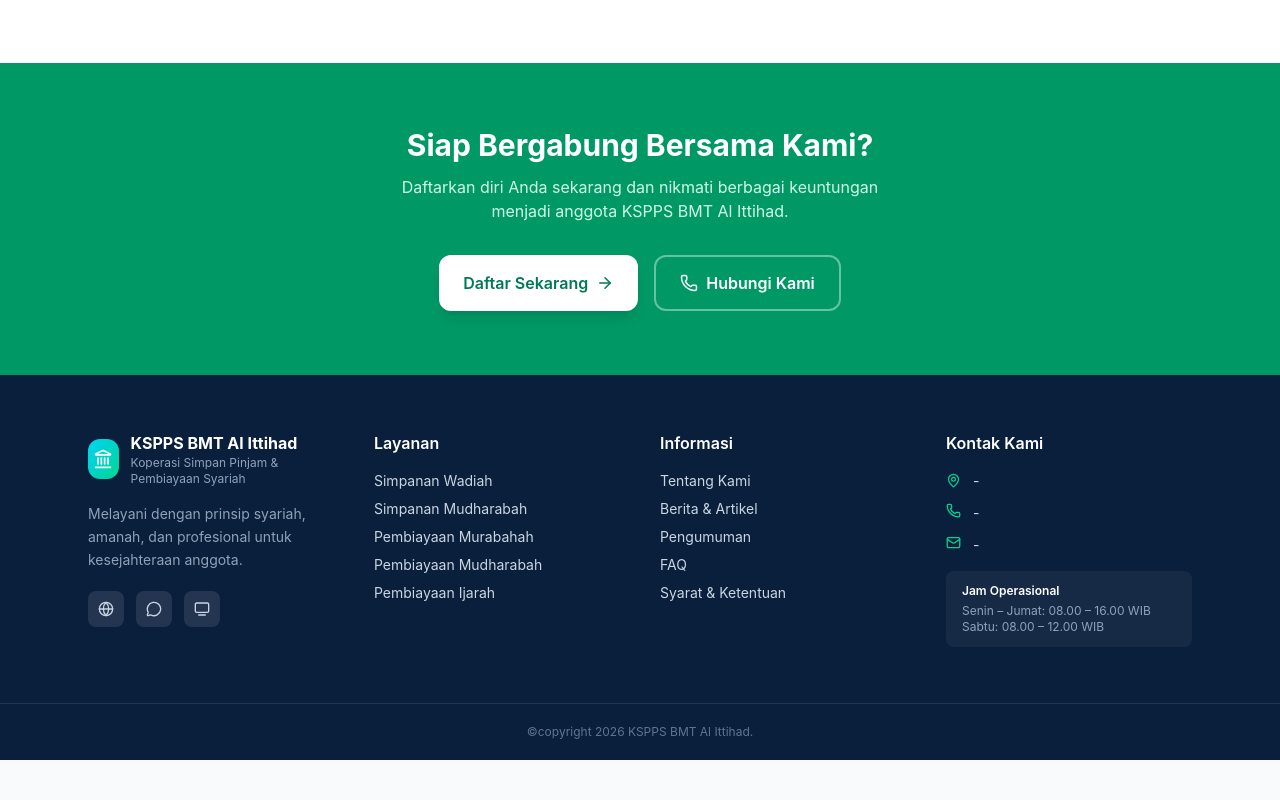
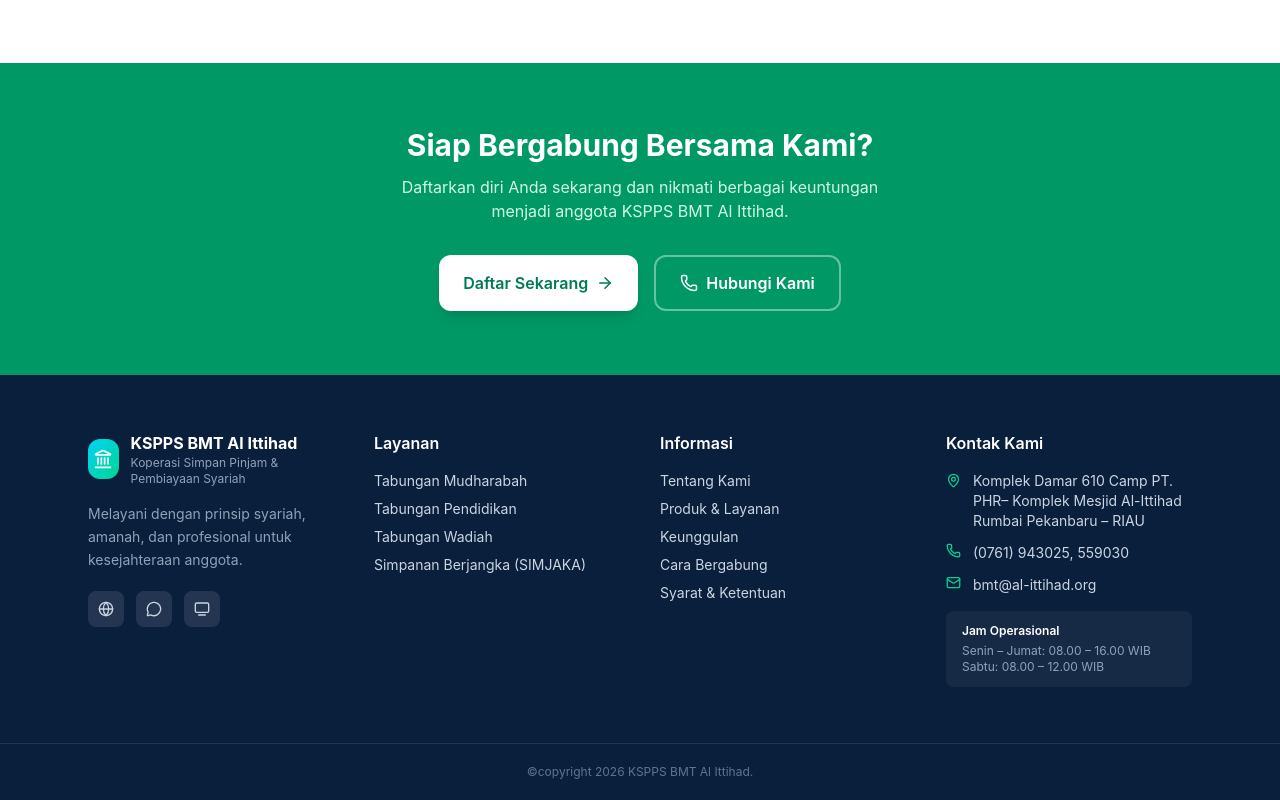
Before and after one commit to putri58/bmt-sistem, a React (Vite) app: page / in a window 1280 px wide. Shown: the part 4505-5305 px from the top of the page. Before the commit the page ends 5265 px from the top, so only its background shows below. Built offline with nearby package versions, Linux system fonts and the light colour scheme.

Commit message:
28 September 2026

```diff
--- a/src/App.jsx
+++ b/src/App.jsx
@@ -1,5 +1,6 @@
 import { Routes, Route, Navigate } from "react-router-dom";
 import { AuthProvider } from "./context/AuthContext";
+import ScrollToTop from "./components/ScrollToTop";
 
 /* ── LAYOUTS ── */
 import GuestLayout  from "./layouts/GuestLayout";
@@ -39,6 +40,7 @@ import MemberTransaksi  from "./pages/member/Transaksi";
 export default function App() {
   return (
     <AuthProvider>
+        <ScrollToTop />
         <Routes>
 
           {/* ── GUEST ── */}
--- /dev/null
+++ b/src/components/ScrollToTop.jsx
@@ -0,0 +1,12 @@
+import { useEffect } from "react";
+import { useLocation } from "react-router-dom";
+
+export default function ScrollToTop() {
+  const { pathname } = useLocation();
+
+  useEffect(() => {
+    window.scrollTo(0, 0);
+  }, [pathname]);
+
+  return null;
+}
--- a/src/layouts/GuestLayout.jsx
+++ b/src/layouts/GuestLayout.jsx
@@ -159,8 +159,8 @@ export default function GuestLayout() {
             <div>
               <h3 className="mb-4 font-semibold text-white">Layanan</h3>
               <ul className="space-y-2 text-sm">
-                {["Simpanan Wadiah", "Simpanan Mudharabah", "Pembiayaan Murabahah", "Pembiayaan Mudharabah", "Pembiayaan Ijarah"].map((item) => (
-                  <li key={item}><a href="#produk" className="transition hover:text-emerald-400">{item}</a></li>
+                {["Tabungan Mudharabah", "Tabungan Pendidikan", "Tabungan Wadiah", "Simpanan Berjangka (SIMJAKA)"].map((item) => (
+                  <li key={item}><a href="/informasi" className="transition hover:text-emerald-400">{item}</a></li>
                 ))}
               </ul>
             </div>
@@ -169,9 +169,21 @@ export default function GuestLayout() {
             <div>
               <h3 className="mb-4 font-semibold text-white">Informasi</h3>
               <ul className="space-y-2 text-sm">
-                {["Tentang Kami", "Berita & Artikel", "Pengumuman", "FAQ", "Syarat & Ketentuan"].map((item) => (
-                  <li key={item}><a href="#" className="transition hover:text-emerald-400">{item}</a></li>
-                ))}
+                <li>
+                  <a href="#tentang-kami" className="transition hover:text-emerald-400">Tentang Kami</a>
+                </li>
+                <li>
+                  <a href="#produk" className="transition hover:text-emerald-400">Produk & Layanan</a>
+                </li>
+                <li>
+                  <a href="#keunggulan" className="transition hover:text-emerald-400">Keunggulan</a>
+                </li>
+                <li>
+                  <a href="#cara-bergabung" className="transition hover:text-emerald-400">Cara Bergabung</a>
+                </li>
+                <li>
+                  <a href="#syarat-ketentuan" className="transition hover:text-emerald-400">Syarat & Ketentuan</a>
+                </li>
               </ul>
             </div>
 
@@ -181,15 +193,15 @@ export default function GuestLayout() {
               <ul className="space-y-3 text-sm">
                 <li className="flex gap-3">
                   <MapPin size={15} className="mt-0.5 shrink-0 text-emerald-400" />
-                  <span>-</span>
+                  <span>Komplek Damar 610 Camp PT. PHR– Komplek Mesjid Al-Ittihad Rumbai Pekanbaru – RIAU</span>
                 </li>
                 <li className="flex gap-3">
                   <Phone size={15} className="shrink-0 text-emerald-400" />
-                  <span>-</span>
+                  <span> (0761) 943025, 559030</span>
                 </li>
                 <li className="flex gap-3">
                   <Mail size={15} className="shrink-0 text-emerald-400" />
-                  <span>-</span>
+                  <span>bmt@al-ittihad.org</span>
                 </li>
               </ul>
               <div className="mt-4 rounded-lg bg-white/5 px-4 py-3 text-xs">
--- a/src/pages/guest/Home.jsx
+++ b/src/pages/guest/Home.jsx
@@ -224,7 +224,7 @@ export default function Home() {
       </section>
 
       {/* ── Tentang ── */}
-      <section id="tentang" className="bg-white py-20">
+      <section id="tentang-kami" className="bg-white py-20">
         <div className="mx-auto max-w-6xl px-6">
           <div className="grid items-center gap-14 md:grid-cols-2">
             {/* IMAGE PLACEHOLDER */}
@@ -463,7 +463,7 @@ export default function Home() {
       </section>
 
       {/* ── KEUNGGULAN ── */}
-      <section className="bg-white py-20">
+      <section id="keunggulan" className="bg-white py-20">
         <div className="mx-auto max-w-6xl px-6">
           <div className="mb-12 text-center">
             <span className="mb-2 inline-block text-sm font-semibold uppercase tracking-widest text-emerald-600">
@@ -496,7 +496,7 @@ export default function Home() {
       </section>
 
       {/* ── LANGKAH DAFTAR ── */}
-      <section className="relative overflow-hidden bg-gradient-to-br from-[#0a1f3c] via-[#0a2940] to-[#0a3d2e] py-20 text-white">
+      <section id="cara-bergabung" className="relative overflow-hidden bg-gradient-to-br from-[#0a1f3c] via-[#0a2940] to-[#0a3d2e] py-20 text-white">
         {/* Decorative background */}
         <div className="absolute -left-24 top-20 h-64 w-64 rounded-full bg-emerald-400/10 blur-3xl" />
         <div className="absolute -right-24 bottom-0 h-72 w-72 rounded-full bg-cyan-400/10 blur-3xl" />
```
Also changed, not shown: src/layouts/MemberLayout.jsx (line endings or trailing spaces).
